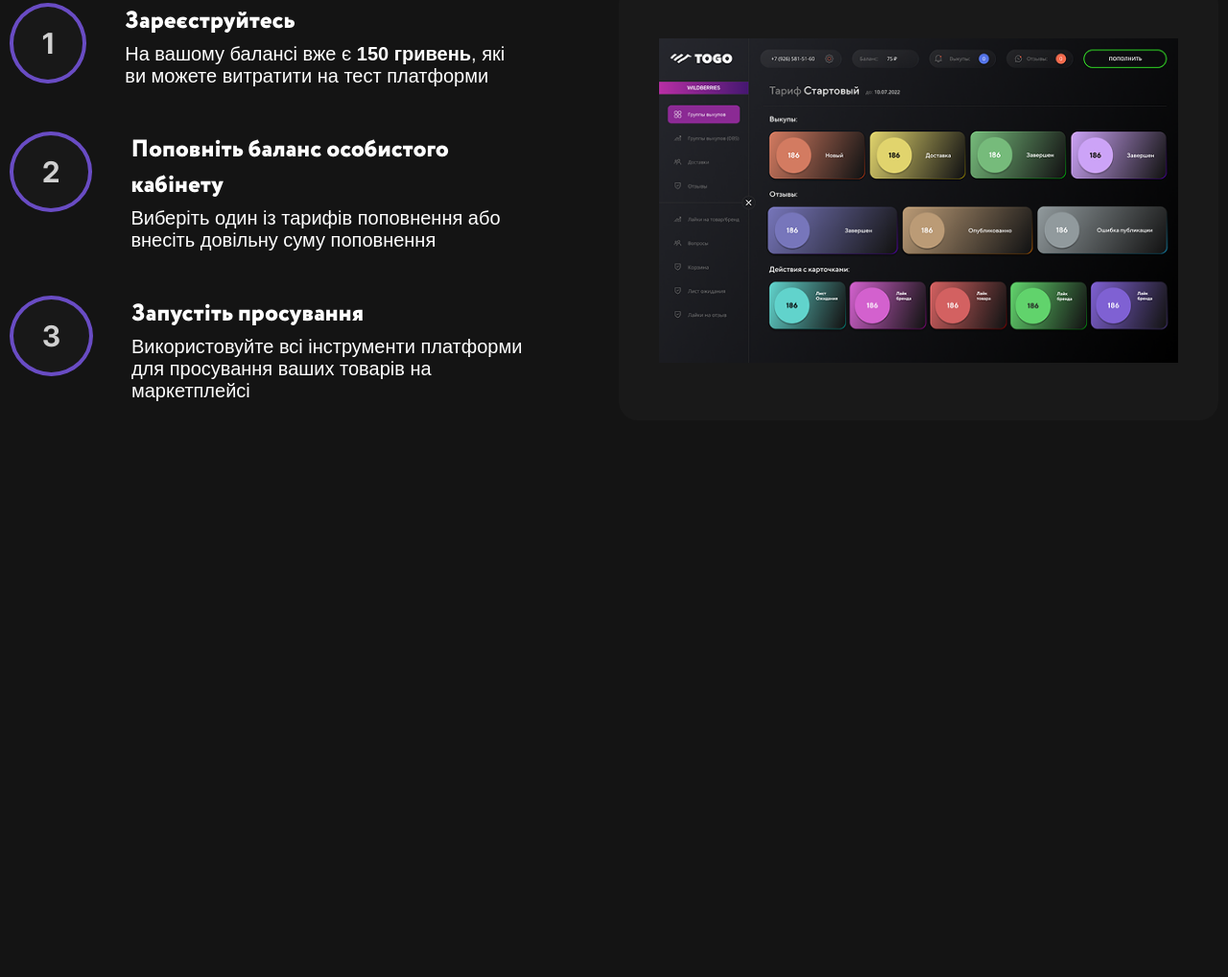
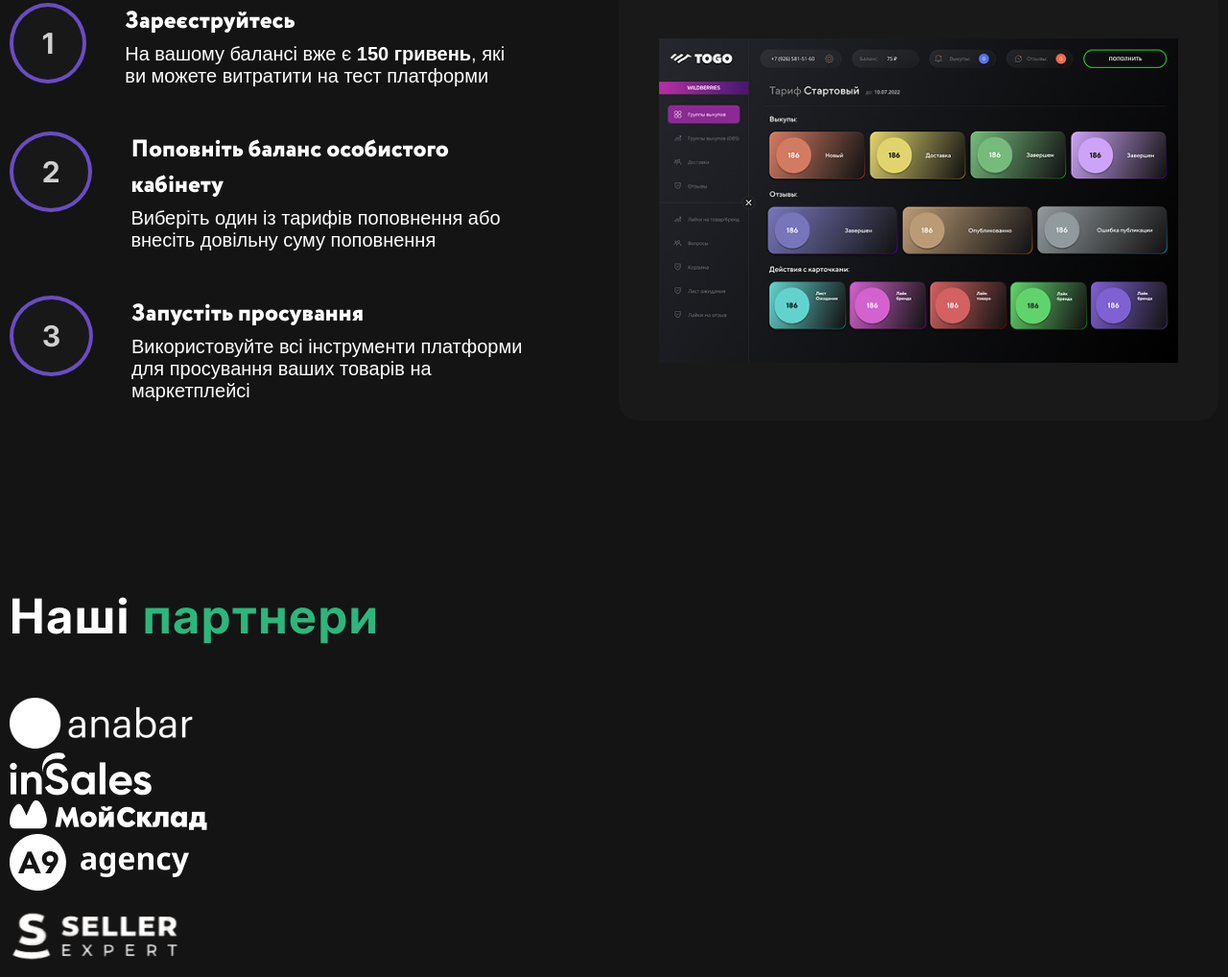
Before and after one commit to pkarpa/togotop, a website built with Vite: page index.html in a window 1280 px wide. Shown: the part 2682-3700 px from the top of the page at 96% size. Before the commit the page ends 3290 px from the top, so only its background shows below. Built offline with nearby package versions, Linux system fonts and the light colour scheme; a web font is replaced by a local one.

Commit message:
partnest: add html

```diff
--- a/index.html
+++ b/index.html
@@ -179,6 +179,28 @@
                 </div>
             </div>
         </section>
+        <section class="partners">
+            <div class="partners__container container">
+                <h2 class="partners__title title">Наші <span class="partners__title-span green">партнери</span></h2>
+                <ul class="partners__list">
+                    <li class="partners__item">
+                        <img src="./src/assets/img/partners/anabar.png" alt="Anabar">
+                    </li>
+                    <li class="partners__item">
+                        <img src="./src/assets/img/partners/inSales.png" alt="inSales">
+                    </li>
+                    <li class="partners__item">
+                        <img src="./src/assets/img/partners/myStorage.png" alt="myStorage">
+                    </li>
+                    <li class="partners__item">
+                        <img src="./src/assets/img/partners/a9agency.png" alt="a9Agency">
+                    </li>
+                    <li class="partners__item">
+                        <img src="./src/assets/img/partners/sellerExpert.png" alt="sellerExpert">
+                    </li>
+                </ul>
+            </div>
+        </section>
     </main>
     <footer class="footer"></footer>
 
```
Also changed, not shown: src/assets/img/partners/a9agency.png (added), src/assets/img/partners/anabar.png (added), src/assets/img/partners/inSales.png (added), src/assets/img/partners/myStorage.png (added), src/assets/img/partners/sellerExpert.png (added).
